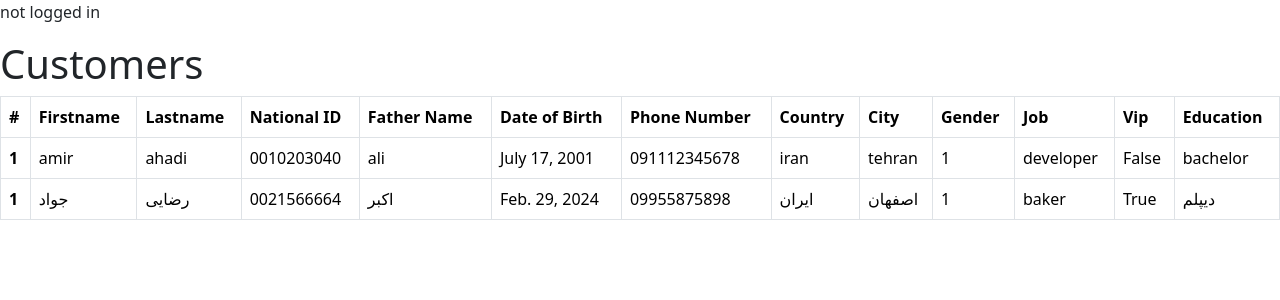
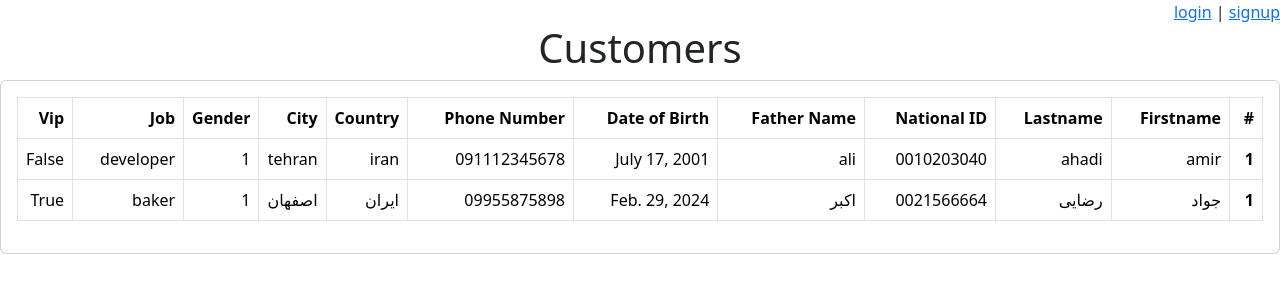
Before and after one commit to amahadnezhad/Basic_CRM, a Django app: page / in a window 1280 px wide. Shown: the top 300 px of the page. Run offline with Django 5.2, Linux system fonts and the light colour scheme; data comes from the database, SQL or seed files in the repository; both versions use the stored data as it was after the commit.

Commit message:
Update customers_list.html Template

```diff
--- a/customers/admin.py
+++ b/customers/admin.py
@@ -6,6 +6,6 @@ from .models import Customer
 @admin.register(Customer)
 class CustomerAdmin(admin.ModelAdmin):
     list_display = ('firstname', 'lastname', 'nat_id', 'father_name', 'date_of_birth', 'phone_number', 'country', 'city'
-                    , 'gender', 'job', 'vip', 'education', 'datetime_created', 'datetime_modified')
+                    , 'gender', 'job', 'vip', 'datetime_created', 'datetime_modified')
 
     ordering = ('datetime_created',)
--- a/customers/models.py
+++ b/customers/models.py
@@ -19,7 +19,6 @@ class Customer(models.Model):
     gender = models.CharField(choices=GENDER_CHOICES, max_length=1)
     job = models.CharField(max_length=100)
     vip = models.BooleanField(default=False)
-    education = models.CharField(max_length=100)
 
     datetime_created = models.DateTimeField(auto_now_add=True)
     datetime_modified = models.DateTimeField(auto_now=True)
--- a/customers/templates/customers/customers_list.html
+++ b/customers/templates/customers/customers_list.html
@@ -2,7 +2,9 @@
 {% block page_title %}Customers{% endblock page_title %}
 
 {% block content %}
-    <h1>Customers</h1>
+    <center><h1>Customers</h1></center>
+    <div class="card">
+        <div class="card-body">
             <table class="table table-bordered">
                 <thead>
                 <tr>
@@ -18,7 +20,6 @@
                     <th scope="col">Gender</th>
                     <th scope="col">Job</th>
                     <th scope="col">Vip</th>
-            <th scope="col">Education</th>
                 </tr>
                 </thead>
                 <tbody>
@@ -31,15 +32,15 @@
                         <td>{{ customer.father_name }}</td>
                         <td>{{ customer.date_of_birth }}</td>
                         <td>{{ customer.phone_number }}</td>
-            <td>{{ customer.country }}</td>
-            <td>{{ customer.city }}</td>
-            <td>{{ customer.gender }}</td>
+                        <td width="10">{{ customer.country }}</td>
+                        <td width="10">{{ customer.city }}</td>
+                        <td width="10">{{ customer.gender }}</td>
                         <td>{{ customer.job }}</td>
-            <td>{{ customer.vip }}</td>
-            <td>{{ customer.education }}</td>
+                        <td width="10">{{ customer.vip }}</td>
                     </tr>
                 {% endfor %}
                 </tbody>
             </table>
-
+        </div>
+    </div>
 {% endblock content %}
--- a/templates/_base.html
+++ b/templates/_base.html
@@ -6,11 +6,11 @@
     <link href="https://cdn.jsdelivr.net/npm/bootstrap@5.3.3/dist/css/bootstrap.min.css" rel="stylesheet"
           integrity="sha384-QWTKZyjpPEjISv5WaRU9OFeRpok6YctnYmDr5pNlyT2bRjXh0JMhjY6hW+ALEwIH" crossorigin="anonymous">
 </head>
-<body>
+<body dir="rtl">
 {% if user.is_authenticated %}
-    <p>welcome {{ user.username }}</p>
-{% else %}
-    <p>not logged in</p>
+        <p>Hello {{ user.email }} | <a href="{% url 'account_logout' %}">logout</a></p>
+    {% else %}
+        <a href="{% url 'account_login' %}">login</a> | <a href="{% url 'account_signup' %}">signup</a>
 {% endif %}
 {% block content %}
 
```
Also changed, not shown: db.sqlite3. Lines whose indentation alone changed are shown as unchanged.
